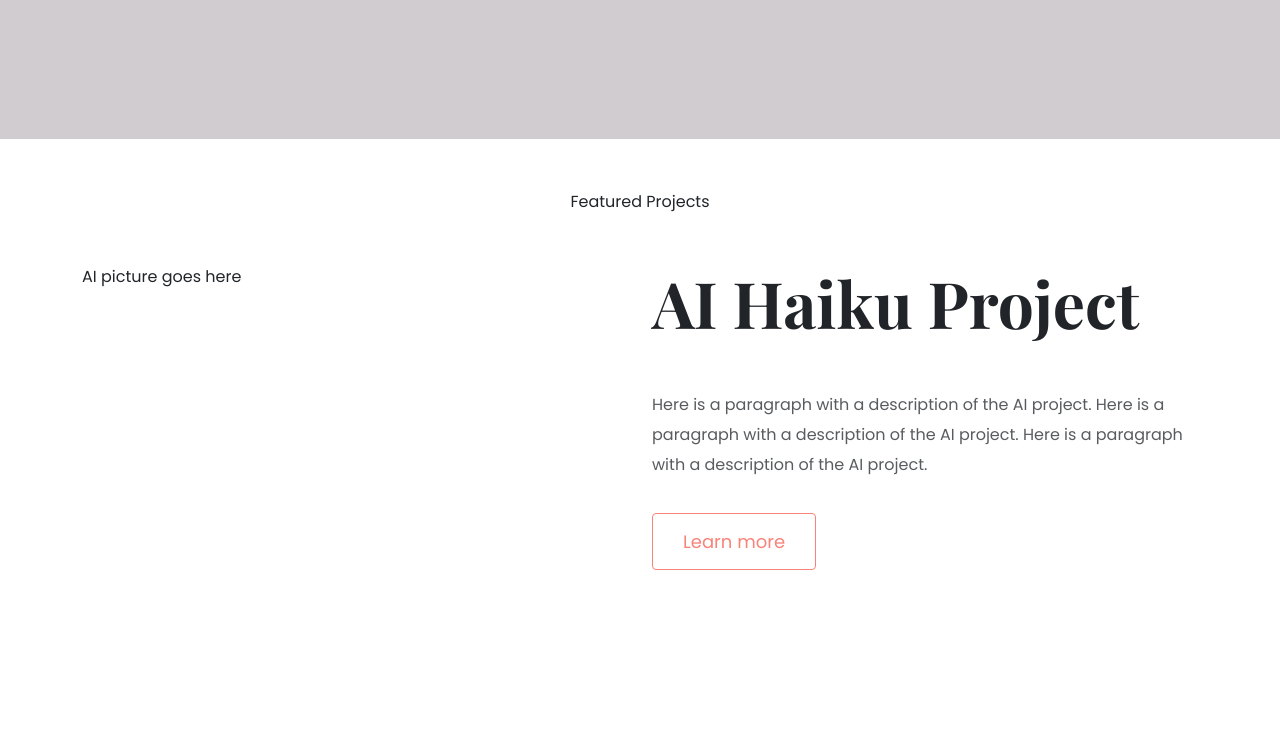
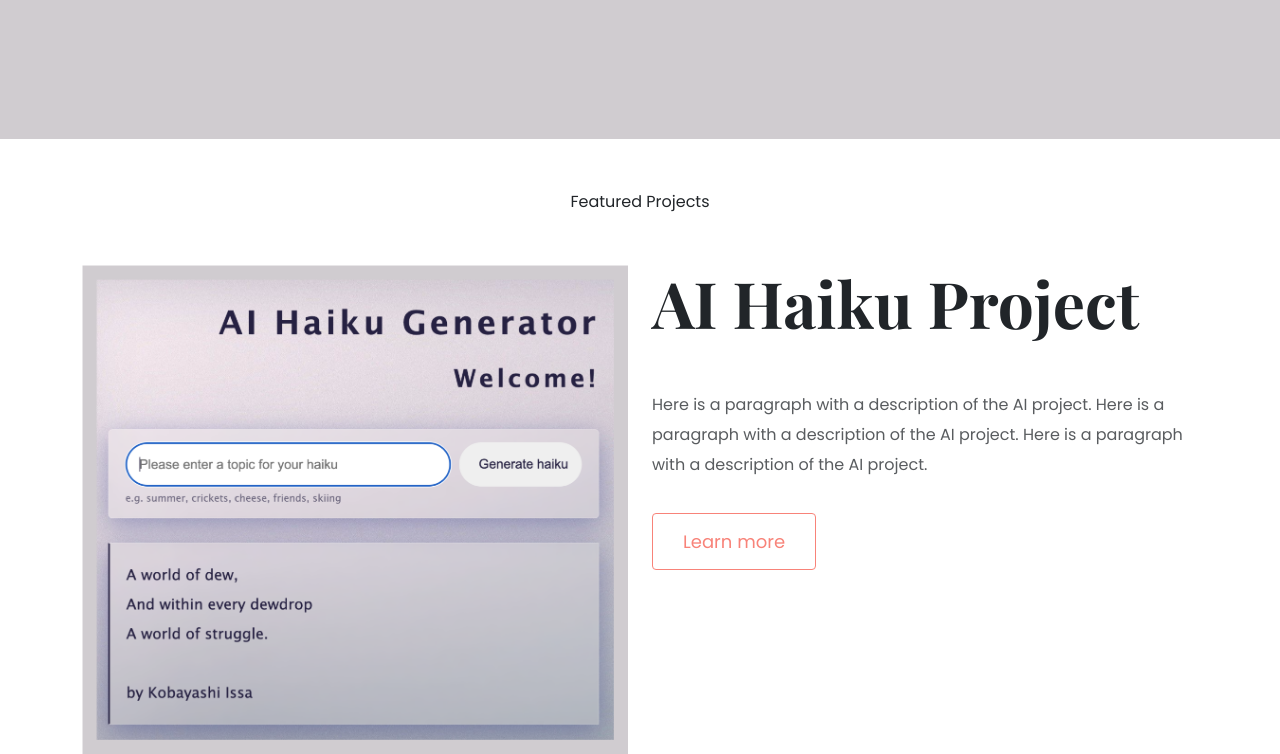
Before and after one commit to Alex-346/SC-Responsive-Portfolio-Project, a plain HTML site: page index.html in a window 1280 px wide. Shown: the part 457-1211 px from the top of the page. Before the commit the page ends 1027 px from the top, so only its background shows below. Drawn offline with nearby package versions, Linux system fonts and the light colour scheme; a web font is replaced by a local one.

Commit message:
added first project image to homepage

```diff
--- a/index.html
+++ b/index.html
@@ -26,7 +26,7 @@
   <p class="text-center m-5">Featured Projects</p>
   <div class="container">
     <div class="row">
-      <div class="col-6">AI picture goes here</div>
+      <div class="col-6"><img src="images/AI-Haiku-Screenshot.png" class="img-fluid" alt=""></div>
       <div class="col-6">
   <h2 class="mb-5">AI Haiku Project</h2>
   <p class="mb-5 text-muted">Here is a paragraph with a description of the AI project. Here is a paragraph with a description of the AI project. Here is a paragraph with a description of the AI project.</p>
```
Also changed, not shown: images/AI-Haiku-Screenshot.png (added), 1 other file.
